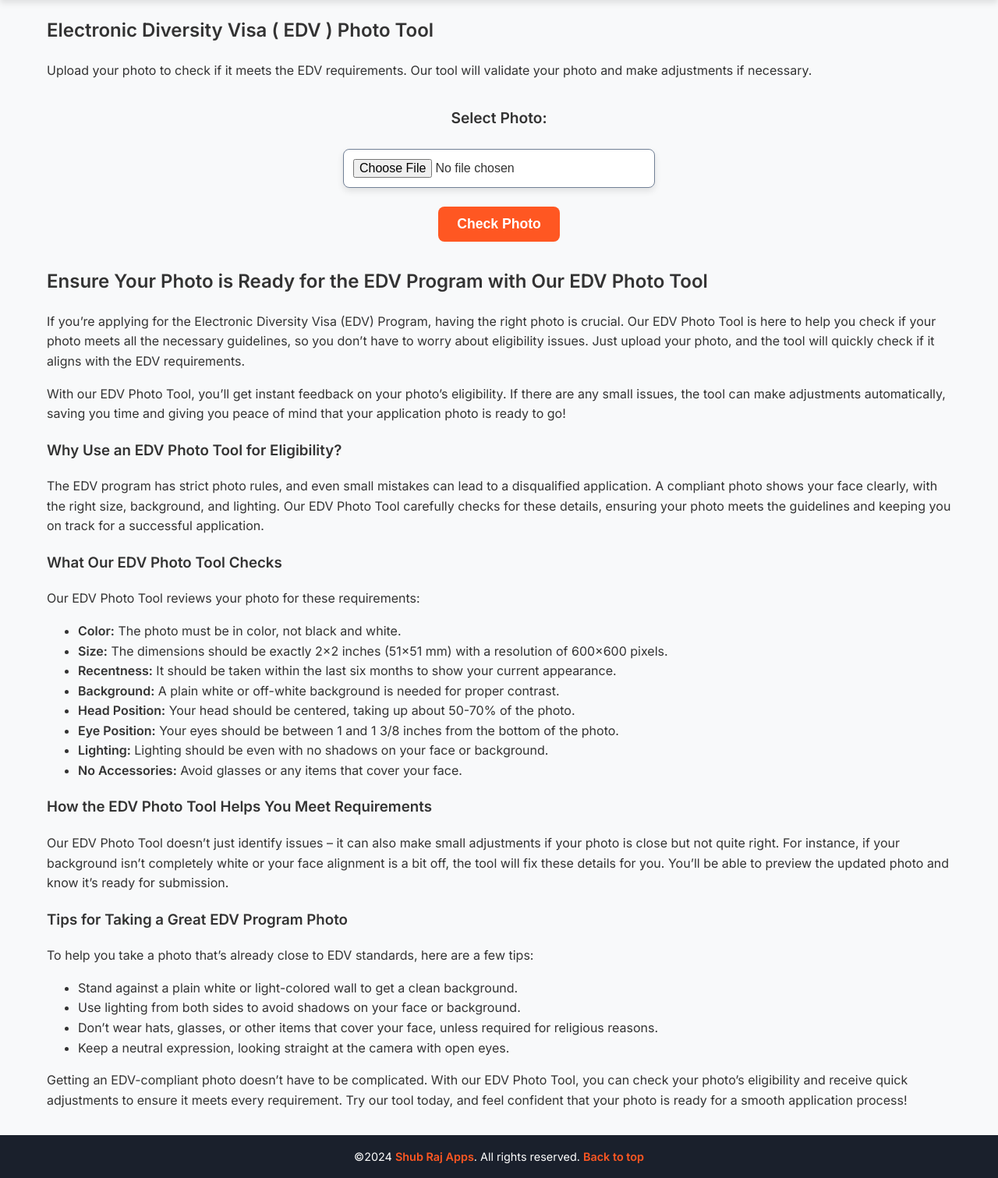
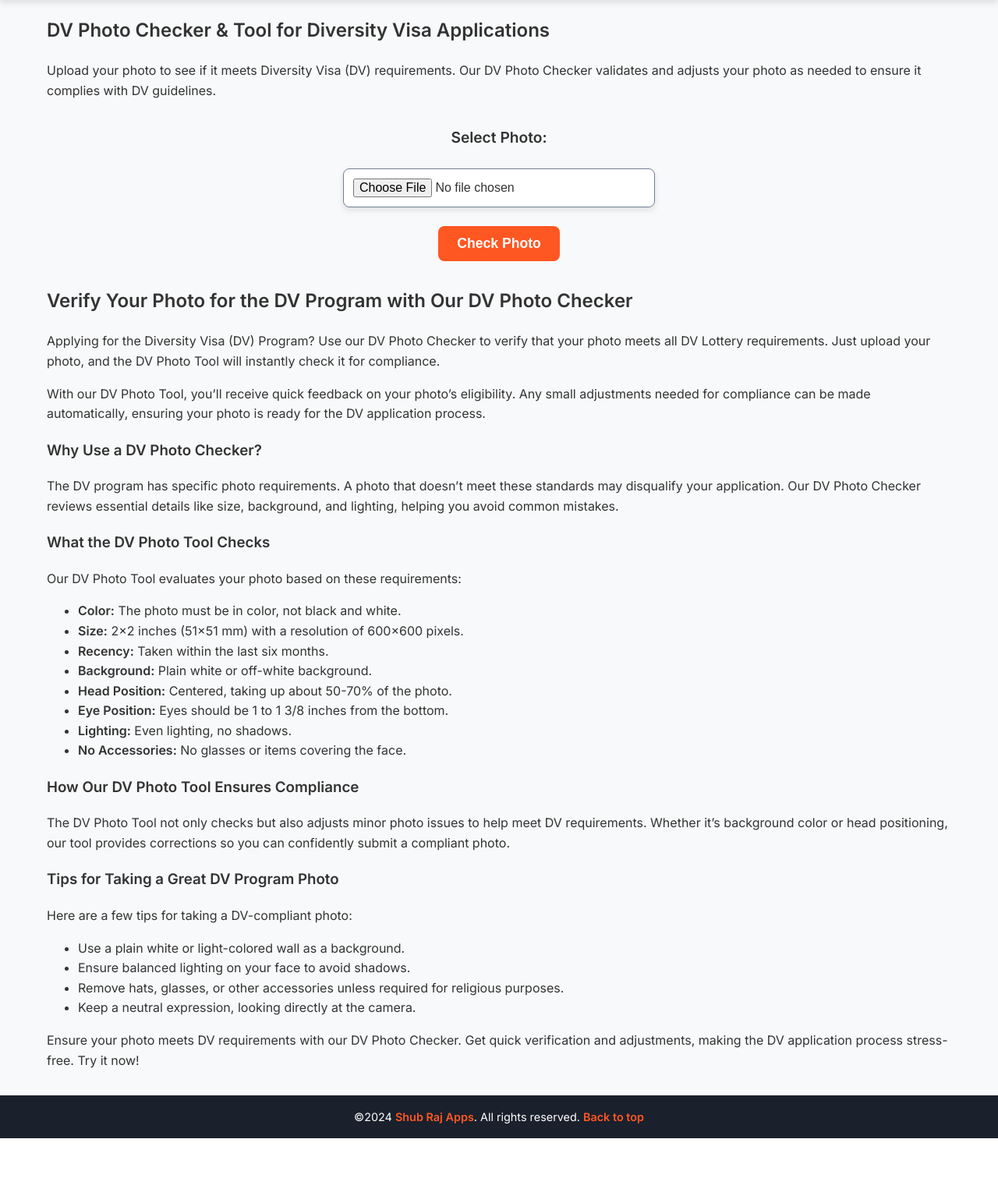
Before and after one commit to shubraj/app.shubraj.com, a Django app: page /dv-photo-tool/ in a window 1280 px wide. Shown: the part 71-1582 px from the top of the page at 78% size. After the commit the page ends 1531 px from the top, so only its background shows below. Run offline with Django 5.2, Linux system fonts and the light colour scheme.

Commit message:
dv lottery

```diff
--- a/backend/app/templates/app/dv-photo-tool.html
+++ b/backend/app/templates/app/dv-photo-tool.html
@@ -1,17 +1,18 @@
 {% extends "app/base.html" %}
 {% load static %}
-{% block title %}EDV Photo Tool - Verify Your Diversity Visa Photo | Shub Raj Apps{% endblock %}
+{% block title %}DV Photo Checker & Tool - Check Your Diversity Visa Photo Requirements | Shub Raj Apps{% endblock %}
 
-{% block description %}Verify if your photo meets the Electronic Diversity Visa (EDV) requirements. Use our EDV photo tool to check photo eligibility.{% endblock %}
+{% block description %}Use our DV Photo Checker to ensure your photo meets the Diversity Visa (DV) requirements. Our DV Photo Tool provides instant feedback and adjustments for compliance.{% endblock %}
 
-{% block keywords %}EDV photo tool, visa photo checker, diversity visa photo requirements, EDV photo eligibility{% endblock %}
+{% block keywords %}DV photo checker, DV photo tool, Diversity Visa photo tool, DV photo requirements, visa photo checker{% endblock %}
 
-{% block og_title %}EDV Lottery Photo Tool - Shub Raj Apps | Verify Your Photo{% endblock %}
+{% block og_title %}DV Lottery Photo Checker & Tool - Shub Raj Apps | Ensure Your Photo Meets Requirements{% endblock %}
 
-{% block og_description %}Check if your photo meets the Electronic Diversity Visa requirements using DevToolkit's EDV Photo Tool. Ensure compliance with just a few clicks.{% endblock %}
+{% block og_description %}Ensure your photo complies with DV Lottery requirements using our DV Photo Checker. Quick, easy, and reliable photo verification for the DV program.{% endblock %}
+
 {% block content %}
-<h2>Electronic Diversity Visa ( EDV ) Photo Tool</h2>
-<p>Upload your photo to check if it meets the EDV requirements. Our tool will validate your photo and make adjustments if necessary.</p>
+<h2>DV Photo Checker & Tool for Diversity Visa Applications</h2>
+<p>Upload your photo to see if it meets Diversity Visa (DV) requirements. Our DV Photo Checker validates and adjusts your photo as needed to ensure it complies with DV guidelines.</p>
 
 <!-- Enhanced Photo Upload Section -->
 <section class="photo-tool">
@@ -25,7 +26,7 @@
     </form>
 
     <div id="feedbackContainer" class="feedback-container">
-        <div id="photoFeedback" class="feedback-message" style="display: none;">hiiii</div>
+        <div id="photoFeedback" class="feedback-message" style="display: none;">Checking photo...</div>
 
         <div id="adjustedPhotoContainer" class="adjusted-photo-container" style="display: none;">
             <h3>Adjusted Photo:</h3>
@@ -33,52 +34,53 @@
         </div>
     </div>
 </section>
+
 <!-- Requirements and Blog Section -->
 <section class="seo-blog">
-        <h2>Ensure Your Photo is Ready for the EDV Program with Our EDV Photo Tool</h2>
+    <h2>Verify Your Photo for the DV Program with Our DV Photo Checker</h2>
     <p>
-            If you’re applying for the Electronic Diversity Visa (EDV) Program, having the right photo is crucial. Our EDV Photo Tool is here to help you check if your photo meets all the necessary guidelines, so you don’t have to worry about eligibility issues. Just upload your photo, and the tool will quickly check if it aligns with the EDV requirements.
+        Applying for the Diversity Visa (DV) Program? Use our DV Photo Checker to verify that your photo meets all DV Lottery requirements. Just upload your photo, and the DV Photo Tool will instantly check it for compliance.
     </p>
     <p>
-            With our EDV Photo Tool, you’ll get instant feedback on your photo’s eligibility. If there are any small issues, the tool can make adjustments automatically, saving you time and giving you peace of mind that your application photo is ready to go!
+        With our DV Photo Tool, you’ll receive quick feedback on your photo’s eligibility. Any small adjustments needed for compliance can be made automatically, ensuring your photo is ready for the DV application process.
     </p>
 
-        <h3>Why Use an EDV Photo Tool for Eligibility?</h3>
+    <h3>Why Use a DV Photo Checker?</h3>
     <p>
-            The EDV program has strict photo rules, and even small mistakes can lead to a disqualified application. A compliant photo shows your face clearly, with the right size, background, and lighting. Our EDV Photo Tool carefully checks for these details, ensuring your photo meets the guidelines and keeping you on track for a successful application.
+        The DV program has specific photo requirements. A photo that doesn’t meet these standards may disqualify your application. Our DV Photo Checker reviews essential details like size, background, and lighting, helping you avoid common mistakes.
     </p>
 
-        <h3>What Our EDV Photo Tool Checks</h3>
-        <p>Our EDV Photo Tool reviews your photo for these requirements:</p>
+    <h3>What the DV Photo Tool Checks</h3>
+    <p>Our DV Photo Tool evaluates your photo based on these requirements:</p>
     <ul>
         <li><strong>Color:</strong> The photo must be in color, not black and white.</li>
-            <li><strong>Size:</strong> The dimensions should be exactly 2x2 inches (51x51 mm) with a resolution of 600x600 pixels.</li>
-            <li><strong>Recentness:</strong> It should be taken within the last six months to show your current appearance.</li>
-            <li><strong>Background:</strong> A plain white or off-white background is needed for proper contrast.</li>
-            <li><strong>Head Position:</strong> Your head should be centered, taking up about 50-70% of the photo.</li>
-            <li><strong>Eye Position:</strong> Your eyes should be between 1 and 1 3/8 inches from the bottom of the photo.</li>
-            <li><strong>Lighting:</strong> Lighting should be even with no shadows on your face or background.</li>
-            <li><strong>No Accessories:</strong> Avoid glasses or any items that cover your face.</li>
+        <li><strong>Size:</strong> 2x2 inches (51x51 mm) with a resolution of 600x600 pixels.</li>
+        <li><strong>Recency:</strong> Taken within the last six months.</li>
+        <li><strong>Background:</strong> Plain white or off-white background.</li>
+        <li><strong>Head Position:</strong> Centered, taking up about 50-70% of the photo.</li>
+        <li><strong>Eye Position:</strong> Eyes should be 1 to 1 3/8 inches from the bottom.</li>
+        <li><strong>Lighting:</strong> Even lighting, no shadows.</li>
+        <li><strong>No Accessories:</strong> No glasses or items covering the face.</li>
     </ul>
 
-        <h3>How the EDV Photo Tool Helps You Meet Requirements</h3>
+    <h3>How Our DV Photo Tool Ensures Compliance</h3>
     <p>
-            Our EDV Photo Tool doesn’t just identify issues – it can also make small adjustments if your photo is close but not quite right. For instance, if your background isn’t completely white or your face alignment is a bit off, the tool will fix these details for you. You’ll be able to preview the updated photo and know it’s ready for submission.
+        The DV Photo Tool not only checks but also adjusts minor photo issues to help meet DV requirements. Whether it’s background color or head positioning, our tool provides corrections so you can confidently submit a compliant photo.
     </p>
 
-        <h3>Tips for Taking a Great EDV Program Photo</h3>
+    <h3>Tips for Taking a Great DV Program Photo</h3>
     <p>
-            To help you take a photo that’s already close to EDV standards, here are a few tips:
+        Here are a few tips for taking a DV-compliant photo:
     </p>
     <ul>
-            <li>Stand against a plain white or light-colored wall to get a clean background.</li>
-            <li>Use lighting from both sides to avoid shadows on your face or background.</li>
-            <li>Don’t wear hats, glasses, or other items that cover your face, unless required for religious reasons.</li>
-            <li>Keep a neutral expression, looking straight at the camera with open eyes.</li>
+        <li>Use a plain white or light-colored wall as a background.</li>
+        <li>Ensure balanced lighting on your face to avoid shadows.</li>
+        <li>Remove hats, glasses, or other accessories unless required for religious purposes.</li>
+        <li>Keep a neutral expression, looking directly at the camera.</li>
     </ul>
 
     <p>
-            Getting an EDV-compliant photo doesn’t have to be complicated. With our EDV Photo Tool, you can check your photo’s eligibility and receive quick adjustments to ensure it meets every requirement. Try our tool today, and feel confident that your photo is ready for a smooth application process!
+        Ensure your photo meets DV requirements with our DV Photo Checker. Get quick verification and adjustments, making the DV application process stress-free. Try it now!
     </p>
 </section>
 {% endblock %}
```
Lines whose indentation alone changed are shown as unchanged.
